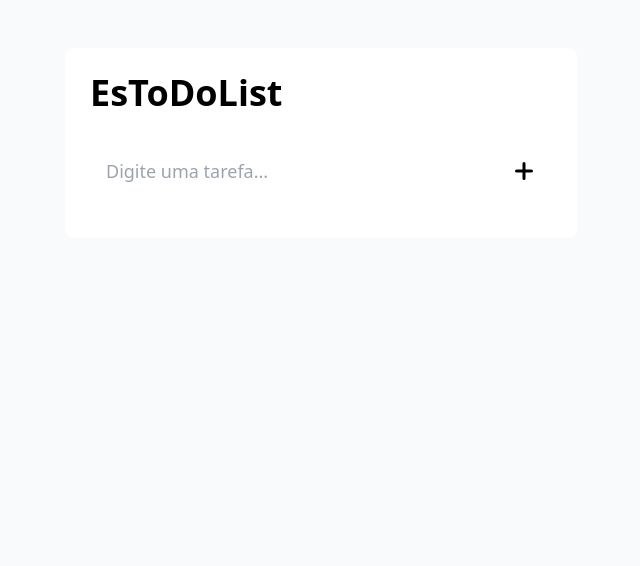
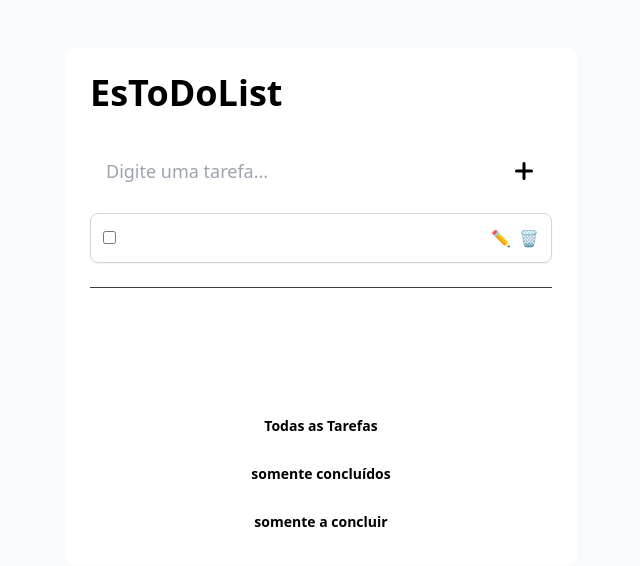
Before and after one commit to Barros-sz/ToDoList, a plain HTML site: page index2.html in a window 1280 px wide. Shown: the whole page, without its empty margins (319-959 px from the left). Drawn offline with nearby package versions, Linux system fonts and the light colour scheme.

Commit message:
Inicio-repositório

```diff
--- a/index2.html
+++ b/index2.html
@@ -23,6 +23,39 @@
                 </svg>
             </button>
         </div>
+        <ul id=" lista-de-tarefas" class="space-y-3">
+            <li
+                class="flex justify-between items-center p-3 border border-gray-300 hover:bg-gray-900 rounded-lg shadow-sm cursor-pointer transition duration-150 ease-in-out">
+                <div>
+                    <input type="checkbox">
+                    <span class="text-white flex-grow">tarefa 1</span>
+                </div>
+                <div class="flex space-x-2">
+                    <button>✏</button>
+                    <button>🗑</button>
+                </div>
+
+            </li>
+        </ul>
+        <hr class="my-6 border-zinc-700 dark:border-zinc-200">
+
+        <div class="flex flex-col space-y-3 pt-24 min-w-max">
+            <button id="filter-all"
+                class="px-4 py-2 bg-white text-black dark:bg-gray-800 dark:text-white text-sm font-semibold hover:bg-gray-100 active:bg-gray-200 dark:hover:bg-gray-700 dark:active:bg-gray-600 sketch-border filter-btn active-filter"
+                data-filter="all">
+                Todas as Tarefas
+            </button>
+            <button id="filter-completed"
+                class="px-4 py-2 bg-white text-black dark:bg-gray-800 dark:text-white text-sm font-semibold hover:bg-gray-100 active:bg-gray-200 dark:hover:bg-gray-700 dark:active:bg-gray-600 sketch-border filter-btn"
+                data-filter="completed">
+                somente concluídos
+            </button>
+            <button id="filter-uncompleted"
+                class="px-4 py-2 bg-white text-black dark:bg-gray-800 dark:text-white text-sm font-semibold hover:bg-gray-100 active:bg-gray-200 dark:hover:bg-gray-700 dark:active:bg-gray-600 sketch-border filter-btn"
+                data-filter="uncompleted">
+                somente a concluir
+            </button>
+        </div>
     </main>
 </body>
 
```
